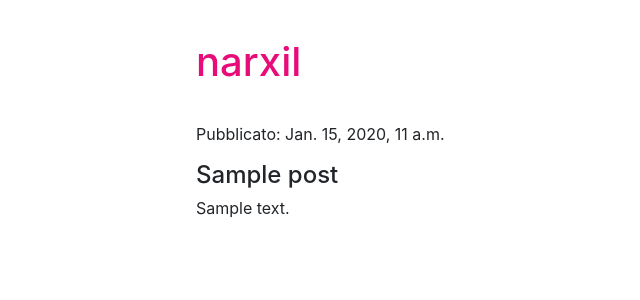
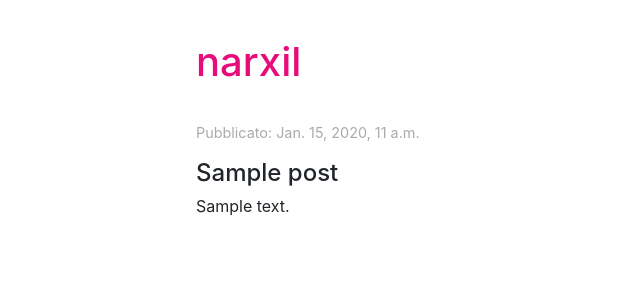
Before and after one commit to narxil/my-first-blog, a Django app: template blog/templates/blog/post_list.html in a window 1280 px wide. Shown: the top 300 px of the page, without its empty margins (124-764 px from the left). Run offline with Django 3.2, Linux system fonts and the light colour scheme; the template is opened without the code that fills it: values that come from a table or form of the project are taken from there, others are empty; tables that the repository leaves empty hold one stand-in row (values such as "Sample post"); some libraries are stand-ins or nearby versions.

Commit message:
Upgrade 3

```diff
--- a/blog/static/css/blog.css
+++ b/blog/static/css/blog.css
@@ -3,3 +3,4 @@ body{padding: 20px;}
 h1 a{color:#E80C7A;}
 h1 a:hover{color: #CF0D8F;}
 .logo{padding-bottom: 30px;}
+.data{font-size: 0.9em; color:#AAABAB; padding-bottom: 0px; width: 100%;}
--- a/blog/templates/blog/post_list.html
+++ b/blog/templates/blog/post_list.html
@@ -18,11 +18,11 @@
 
       {% for post in posts %}
       <div class="">
-
-        <p>Pubblicato: {{ post.published_date }}</p>
+        <div class="data">
+          <p>Pubblicato: {{ post.published_date }}</p>
+        </div>
         <h4>{{ post.title }}</h4>
         <p>{{ post.text|linebreaksbr }}</p>
-
       </div>
       {% endfor %}
 
```
